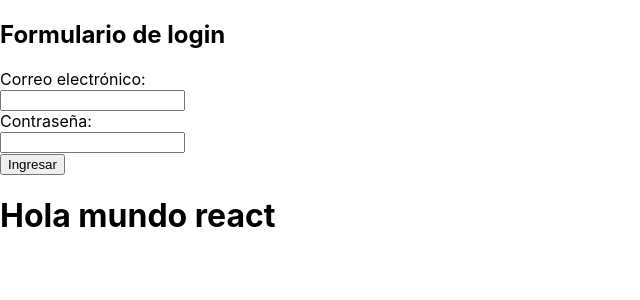
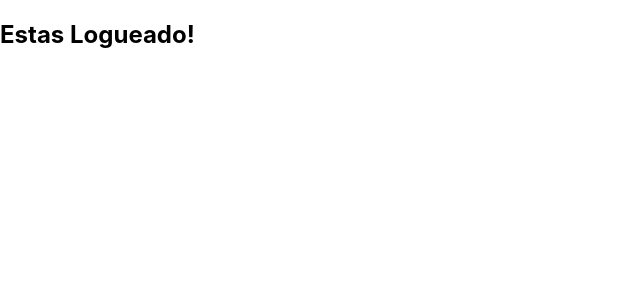
Before and after one commit to gustavocaradonna/alkemy.peliculas.react, a React (Create React App) app: page /listado in a window 1280 px wide. Shown: the top 300 px of the page, without its empty margins (0-640 px from the left). Built offline with nearby package versions, Linux system fonts and the light colour scheme.

Commit message:
Agrego la navegación y redirección después del login correcto

```diff
--- a/src/App.js
+++ b/src/App.js
@@ -1,11 +1,16 @@
 import "./App.css";
-import { Login, HolaReact } from "./components/Login";
+import { Login } from "./components/Login";
+import { Listado } from "./components/Listado";
+import { Routes, Route, Link } from "react-router-dom";
+import * as React from "react";
 
 function App() {
   return (
     <>
-      <Login />
-      <HolaReact />
+      <Routes>
+        <Route path="/" element={<Login />} />
+        <Route path="/listado" element={<Listado />} />
+      </Routes>
     </>
   );
 }
--- /dev/null
+++ b/src/components/Listado.js
@@ -0,0 +1,3 @@
+export function Listado() {
+  return <h2>Estas Logueado!</h2>;
+}
--- a/src/components/Login.js
+++ b/src/components/Login.js
@@ -1,7 +1,10 @@
 import axios from "axios";
-import swal from "@sweetalert/with-react";
+// import swal from "@sweetalert/with-react";
+import { useNavigate } from "react-router-dom";
+import { Link } from "react-router-dom";
 
 export function Login() {
+  const navi = useNavigate();
   const submitHandler = (e) => {
     e.preventDefault();
     const PATH_API_ALKEMI = "http://challenge-react.alkemy.org";
@@ -13,25 +16,22 @@ export function Login() {
     // console.log(regex.test(email));
 
     if (email === "" || password === "") {
-      swal(<h2>Los campos no pueden estar vacios</h2>);
+      alert("Los campos no pueden estar vacios");
     } else if (email !== "" && !regex.test(email)) {
-      swal(<h2>Debes escribir una direccion de correo electronico valida</h2>);
+      alert("Debes escribir una direccion de correo electronico valida");
     } else if (email !== "challenge@alkemy.org" || password !== "react") {
-      swal(<h2>Credenciales inválidas</h2>);
+      alert("Credenciales inválidas");
     } else {
       axios
         .post(PATH_API_ALKEMI, { email, password })
         .then((result) => {
+          console.log(
+            "Credenciales correctas! Estamos listos para enviar la información"
+          );
           console.log(result.data);
-          swal(
-            <h2>
-              Credenciales correctas! Estamos listos para enviar la información
-            </h2>
-          );
-
           const tokenRecibido = result.data.token;
           localStorage.setItem("token", tokenRecibido);
-          localStorage.setItem("miNombre", "Gustavo caradonna");
+          navi("/listado");
         })
         .catch((err) => {
           console.log(err);
@@ -60,8 +60,3 @@ export function Login() {
     </>
   );
 }
-
-//funcion 2 de un mismo componente
-export function HolaReact() {
-  return <h1>Hola mundo react</h1>;
-}
--- a/src/index.js
+++ b/src/index.js
@@ -3,11 +3,14 @@ import ReactDOM from "react-dom/client";
 import "./index.css";
 import App from "./App";
 import reportWebVitals from "./reportWebVitals";
+import { BrowserRouter } from "react-router-dom";
 
 const root = ReactDOM.createRoot(document.getElementById("root"));
 root.render(
   <React.StrictMode>
-    <App />
+    <BrowserRouter>
+      <App />
+    </BrowserRouter>
   </React.StrictMode>
 );
 
```
